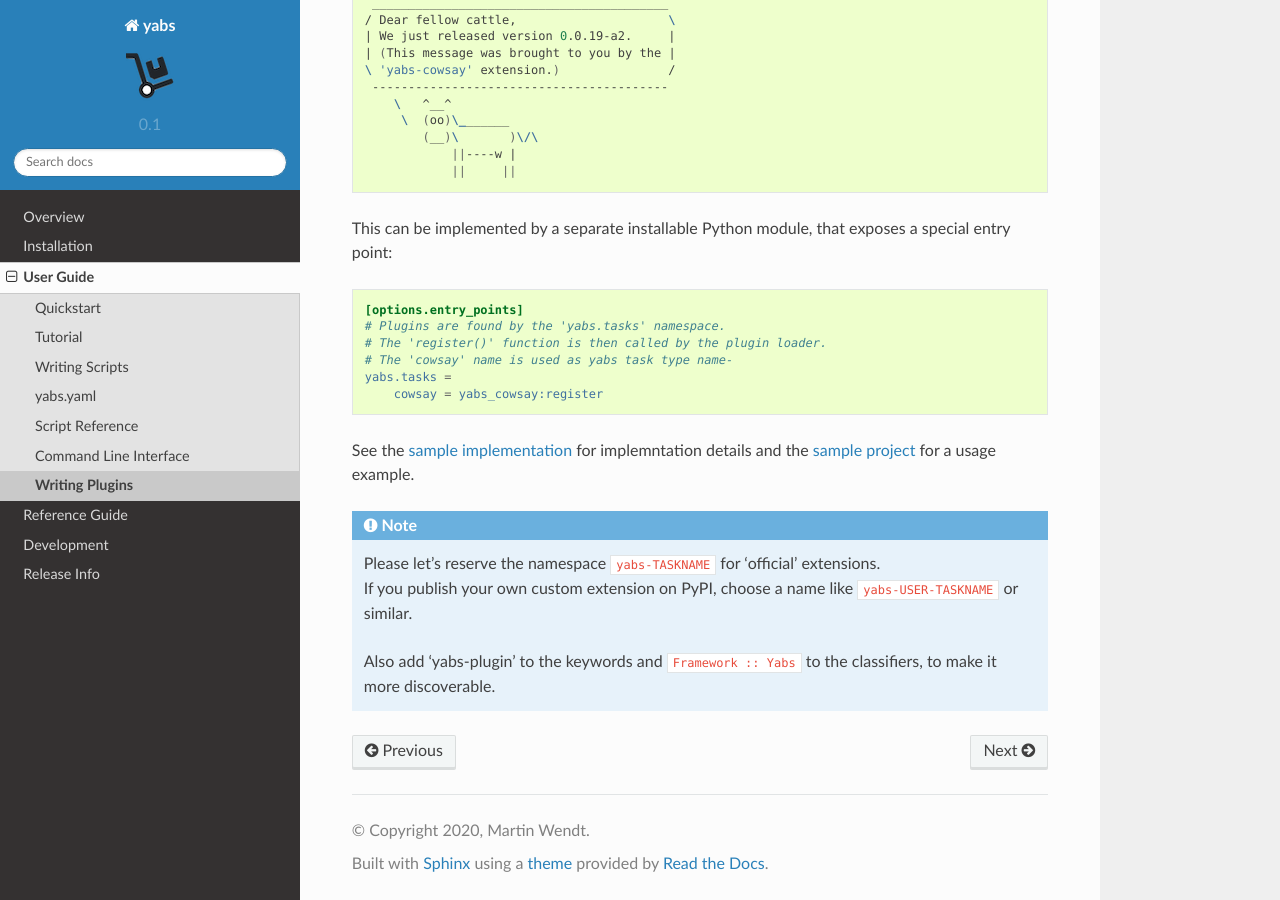
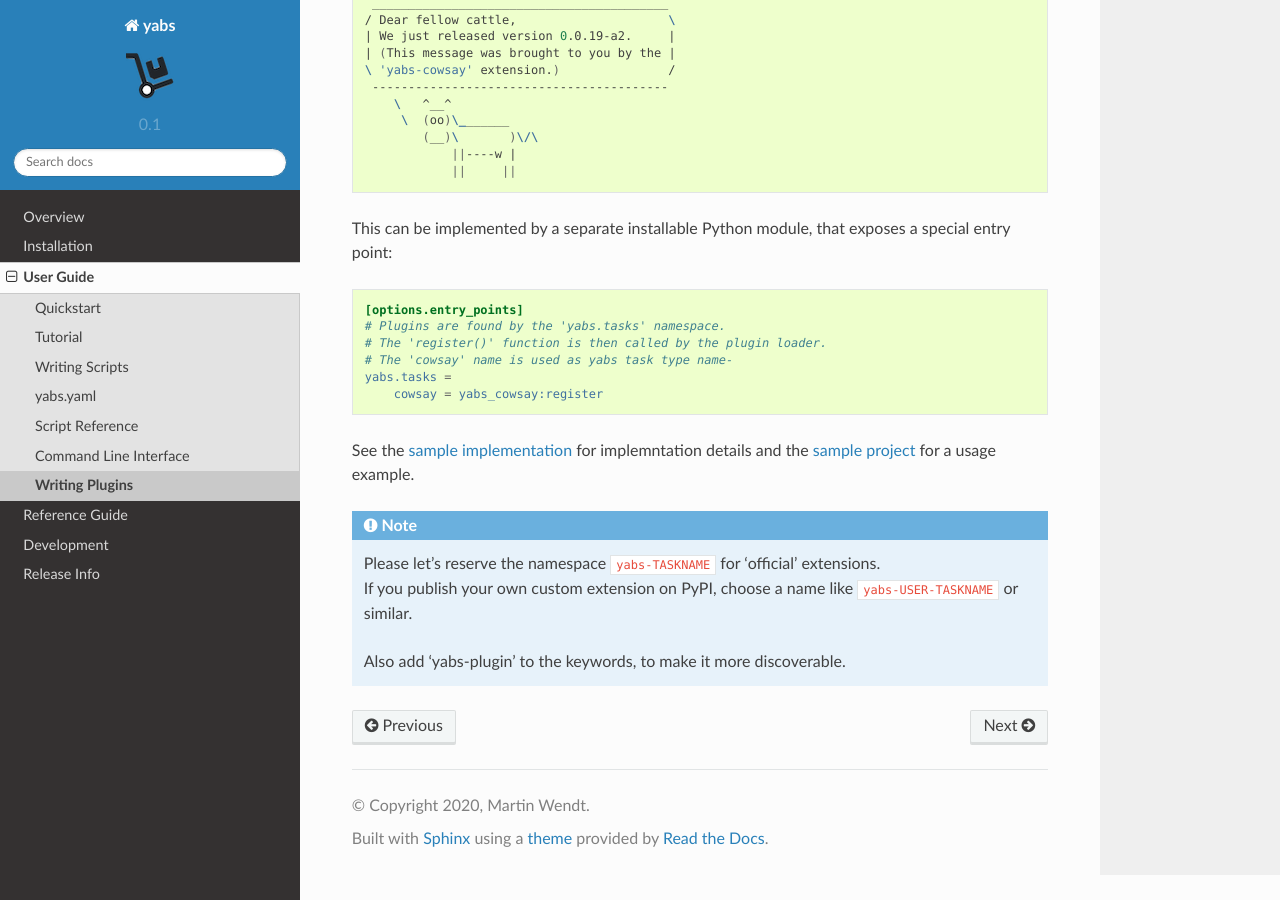
Before and after one commit to mar10/yabs, a Sphinx documentation site: the page built from docs/sphinx/ug_writing_plugins.rst, in a window 1280 px wide and 900 px high, scrolled down 557 px. Built offline with Sphinx 7.4.7 and the Read the Docs theme 2.0.0, drawn with Linux system fonts in a browser that asks for light colours.

Commit message:
Update ug_writing_plugins.rst

```diff
--- a/docs/sphinx/ug_writing_plugins.rst
+++ b/docs/sphinx/ug_writing_plugins.rst
@@ -59,5 +59,4 @@ for a usage example.
     If you publish your own custom extension on PyPI, choose a name like
     ``yabs-USER-TASKNAME`` or similar.
 
-    Also add 'yabs-plugin' to the keywords and ``Framework :: Yabs`` to the
-    classifiers, to make it more discoverable.
+    Also add 'yabs-plugin' to the keywords, to make it more discoverable.
```
